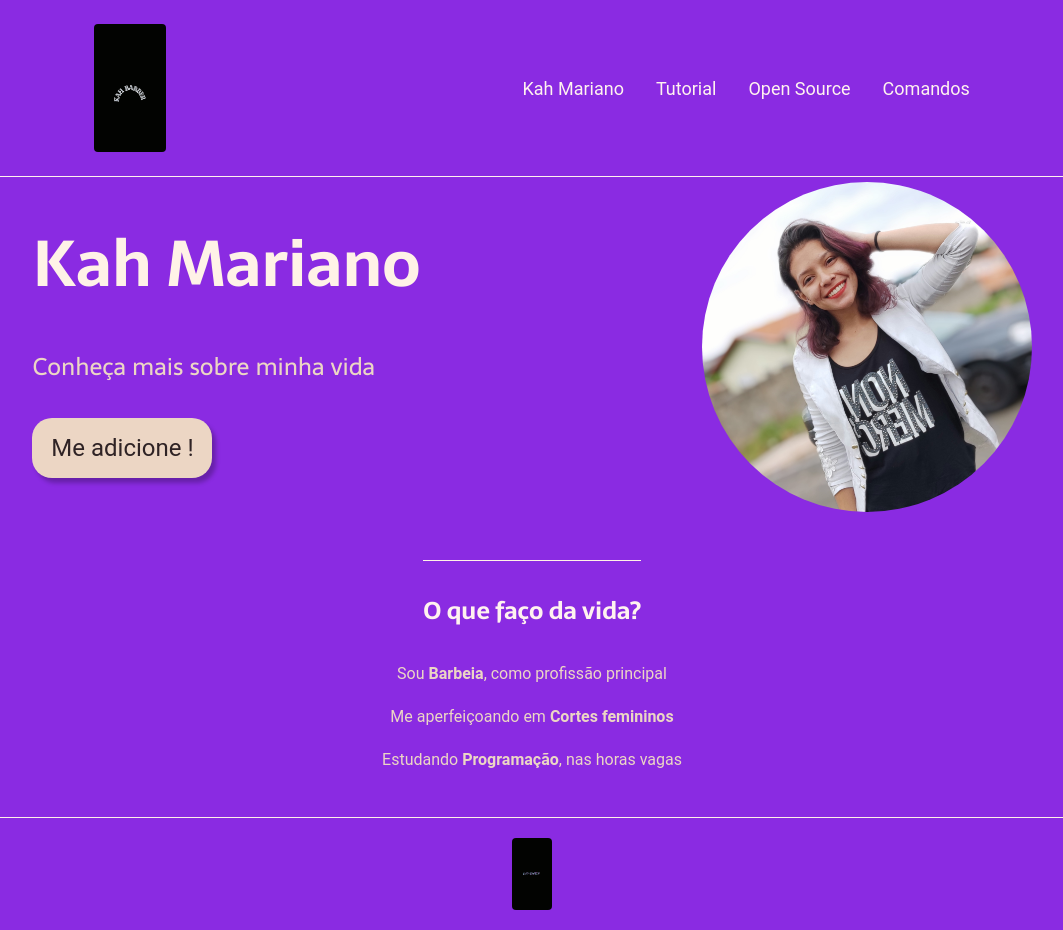
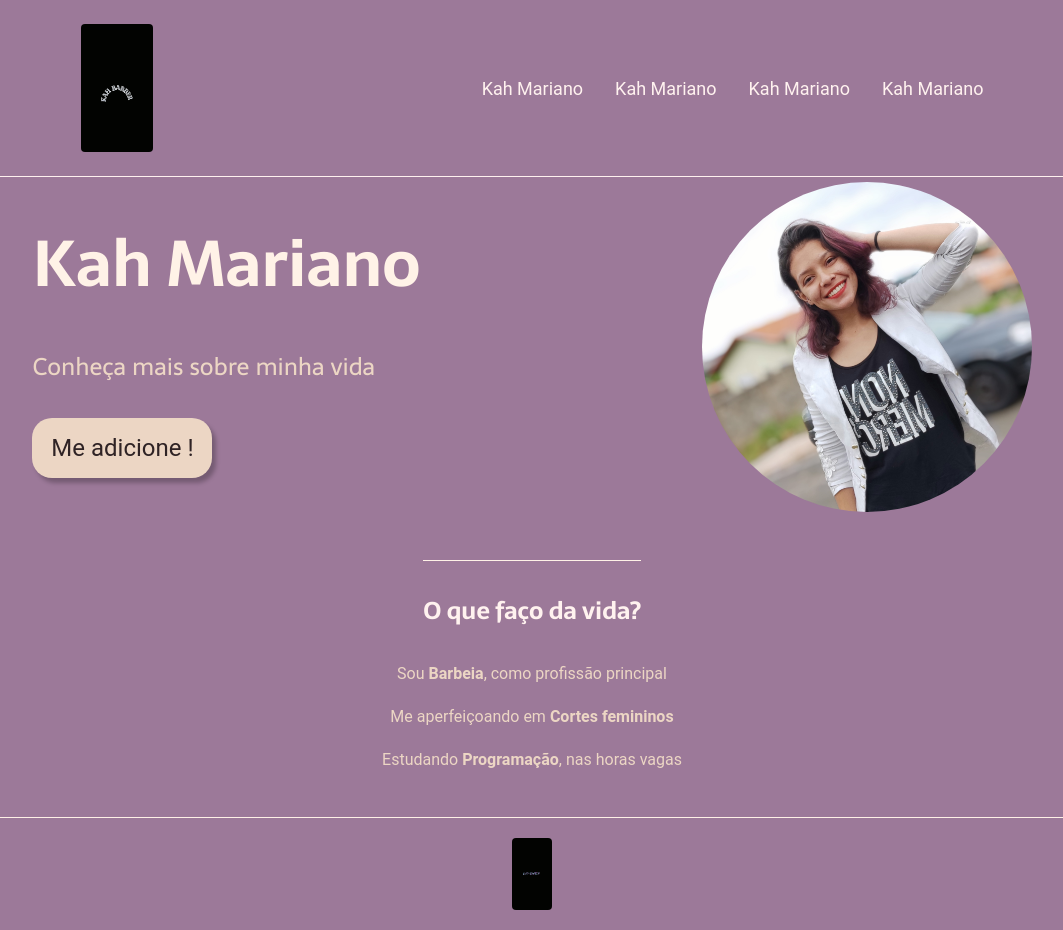
Before and after one commit to kahmariano/Landing_page, a plain HTML site: page index.html in a window 1280 px wide. Shown: the whole page, without its empty margins (108-1171 px from the left). Drawn offline with Linux system fonts and the light colour scheme.

Commit message:
css estilizaçao inicial

```diff
--- a/index.html
+++ b/index.html
@@ -19,9 +19,9 @@
         <!-- tag navegação, geralmente onde ficam os links principais -->
         <a class="link-cabeçalho">Kah Mariano</a>
         <!-- tag âncora, com o atributo href cria uma hiperligação nas pags webs -->
-        <a class="link-cabeçalho">Tutorial</a>
-        <a class="link-cabeçalho">Open Source</a>
-        <a class="link-cabeçalho">Comandos </a>
+        <a class="link-cabeçalho">Kah Mariano</a>
+        <a class="link-cabeçalho">Kah Mariano</a>
+        <a class="link-cabeçalho">Kah Mariano</a>
       </nav>
     </header>
     <main class="conteudo-geral">
--- a/styles.css
+++ b/styles.css
@@ -10,7 +10,7 @@
 
 body {
   font-size: 100%;
-  background-color: blueviolet;
+  background-color: rgba(68, 2, 64, 0.53);
 }
 
 .cabeçalho {
@@ -36,6 +36,10 @@ body {
   color: #fff2ef;
   font-weight: 400;
   font-size: 18px;
+}
+
+.link-cabeçalho:hover {
+  color: rgb(236, 214, 196, 0.53);
 }
 
 .conteudo-geral {
@@ -102,7 +106,7 @@ body {
 }
 
 .subtitulo-conteudo-secundario {
-  border-top: 0.4px solid #fff2e7;
+  border-top: 0.4px solid #fff2e7; /* essa borda ela se ajusta ao tamanho do conteudo abaixo, por isso essa fica menor que as outras duas */
   padding-top: 30px;
   font-family: 'Sarala';
   font-size: 24px;
```
